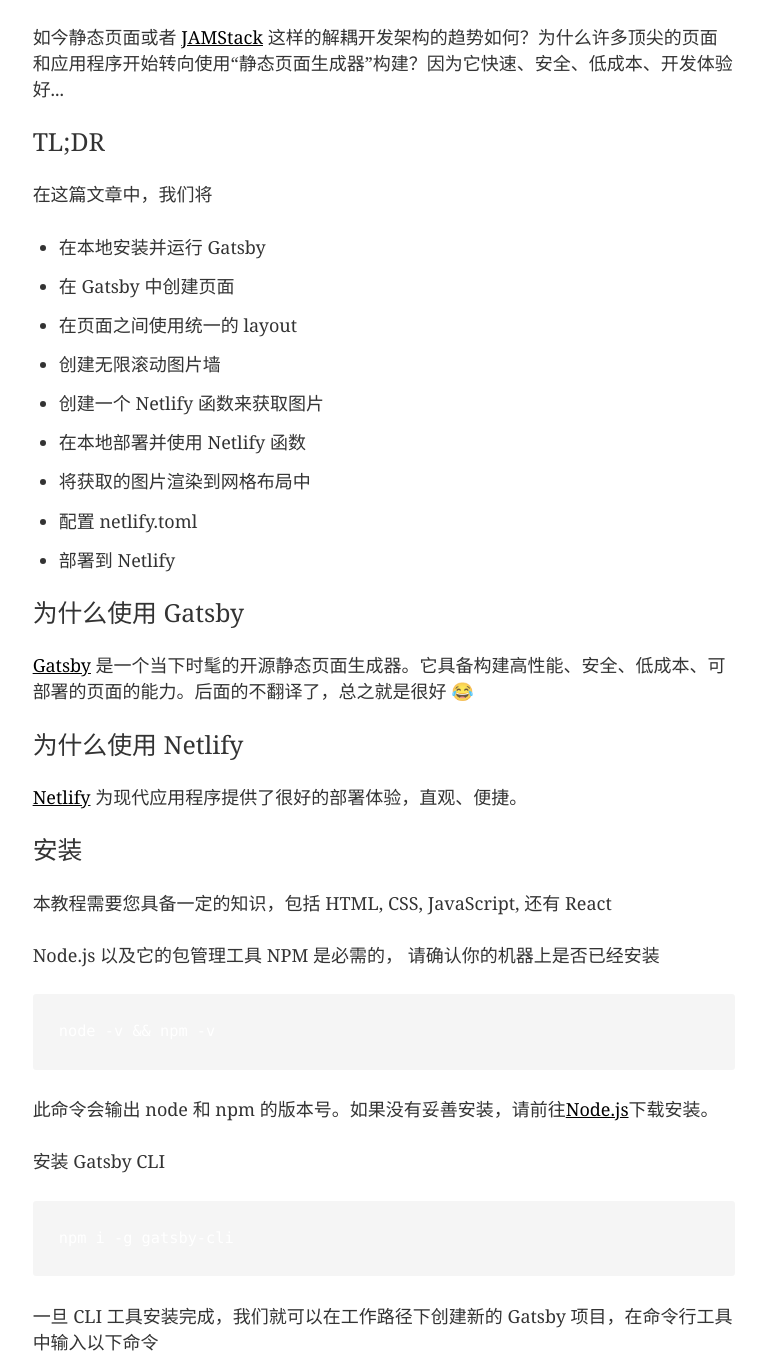
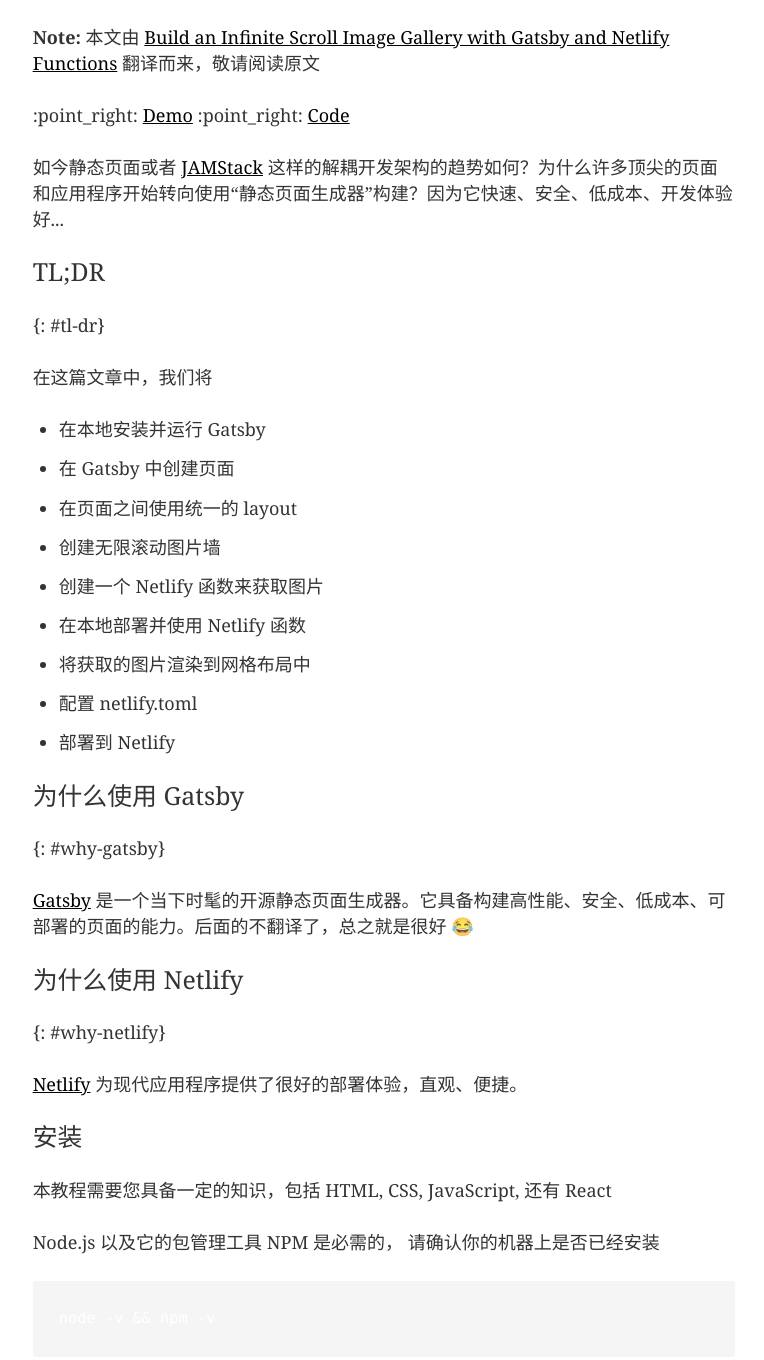
Before and after one commit to teaware/blog, a Gatsby site: page /gatsby in a window 1280 px wide. Shown: the part 548-1908 px from the top of the page, without its empty margins (256-1020 px from the left). Built offline with nearby package versions, Linux system fonts and the light colour scheme; Gatsby itself is replaced by a stand-in of ours; some packages are replaced by stand-ins of ours; code samples lack their colours.

Commit message:
blog post

````diff
--- a/src/posts/gatsby/gatsby.md
+++ b/src/posts/gatsby/gatsby.md
@@ -5,9 +5,15 @@
 
 ![Catify](./catify.png)
 
+**Note:** 本文由 [Build an Infinite Scroll Image Gallery with Gatsby and Netlify Functions](https://scotch.io/tutorials/build-an-infinite-scroll-image-gallery-with-gatsby-and-netlify-functions) 翻译而来，敬请阅读原文
+
+:point_right: [Demo](https://catify.netlify.com/) :point_right: [Code](https://github.com/teaware/catify)
+
 如今静态页面或者 [JAMStack](https://jamstack.org/) 这样的解耦开发架构的趋势如何？为什么许多顶尖的页面和应用程序开始转向使用“静态页面生成器”构建？因为它快速、安全、低成本、开发体验好...
 
 ### TL;DR
+
+{: #tl-dr}
 
 在这篇文章中，我们将
 
@@ -23,9 +29,13 @@
 
 ### 为什么使用 Gatsby
 
+{: #why-gatsby}
+
 [Gatsby](https://www.gatsbyjs.org/) 是一个当下时髦的开源静态页面生成器。它具备构建高性能、安全、低成本、可部署的页面的能力。后面的不翻译了，总之就是很好 😂
 
 ### 为什么使用 Netlify
+
+{: #why-netlify}
 
 [Netlify](https://www.netlify.com/) 为现代应用程序提供了很好的部署体验，直观、便捷。
 
@@ -132,7 +142,7 @@
   title: `Catify`,
   description: `A cat infinite scroll image gallery built with Gatsby, Netify & Unsplash.`,
   author: `@author`
-},
+}
 ```
 
 现在编辑 `components/header.js` 文件
@@ -429,7 +439,7 @@
 netlify-lambda serve src/lambda
 ```
 
-在浏览器中打开 `[http://ocalhost:9000/fetch](http://ocalhost:9000/fetch)` 可以看到从 API 获得的数据
+在浏览器中打开 [http://ocalhost:9000/fetch](http://ocalhost:9000/fetch) 可以看到从 API 获得的数据
 输入以下指令，创建 build 版本以便于部署
 
 ```bash
````
Also changed, not shown: 1 other file.
